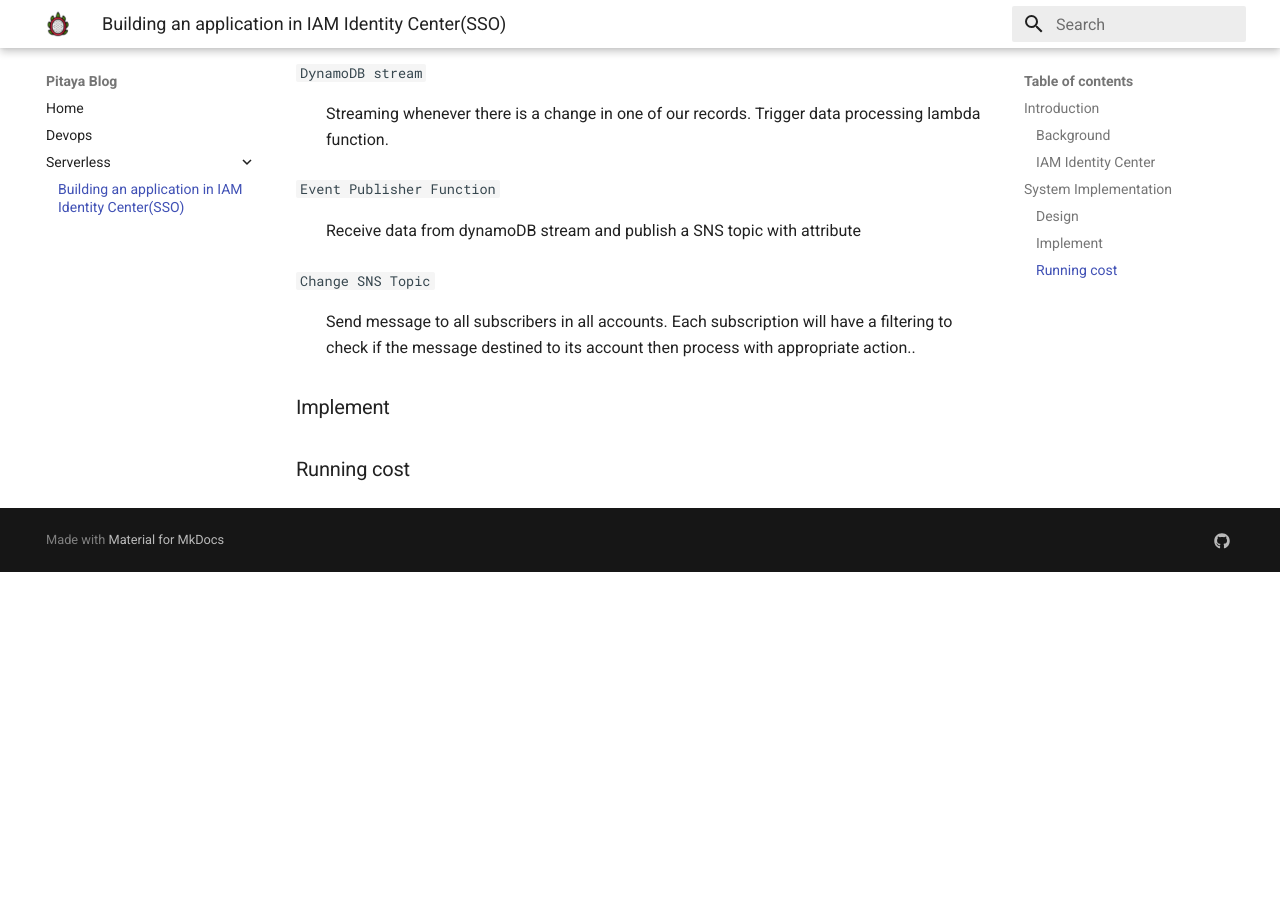
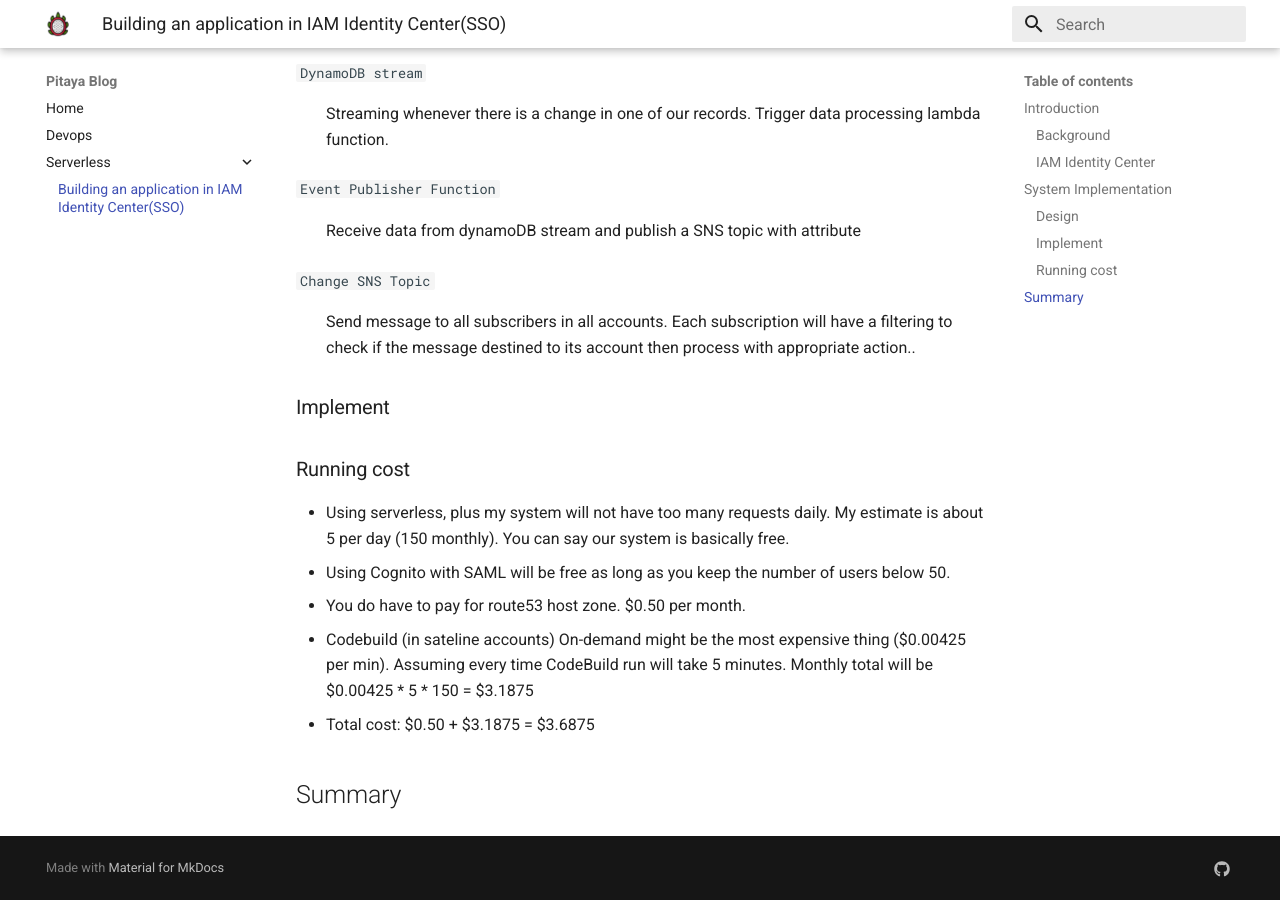
Before and after one commit to pitayapj/pitayapj.github.io, an MkDocs documentation site: the page built from docs/serverless/app-in-iamic/application-in-iamic.md, in a window 1280 px wide and 900 px high, scrolled down 2667 px. Built offline with MkDocs 1.6.1 and Material for MkDocs 9.7.7, drawn with Linux system fonts in a browser that asks for light colours; before the commit the page ends 3239 px from its top, so only the background shows below that.

Commit message:
running cost

```diff
--- a/docs/serverless/app-in-iamic/application-in-iamic.md
+++ b/docs/serverless/app-in-iamic/application-in-iamic.md
@@ -78,3 +78,11 @@
 ### Implement
 
 ### Running cost
+- Using serverless, plus my system will not have too many requests daily. My estimate is about 5 per day (150 monthly).
+You can say our system is basically free.
+- Using Cognito with SAML will be free as long as you keep the number of users below 50.
+- You do have to pay for route53 host zone. $0.50 per month.
+- Codebuild (in sateline accounts) On-demand might be the most expensive thing ($0.00425 per min). Assuming every time CodeBuild run will take 5 minutes. Monthly total will be $0.00425 * 5 * 150 = $3.1875
+- Total cost: $0.50 + $3.1875 = $3.6875
+
+## Summary
```
